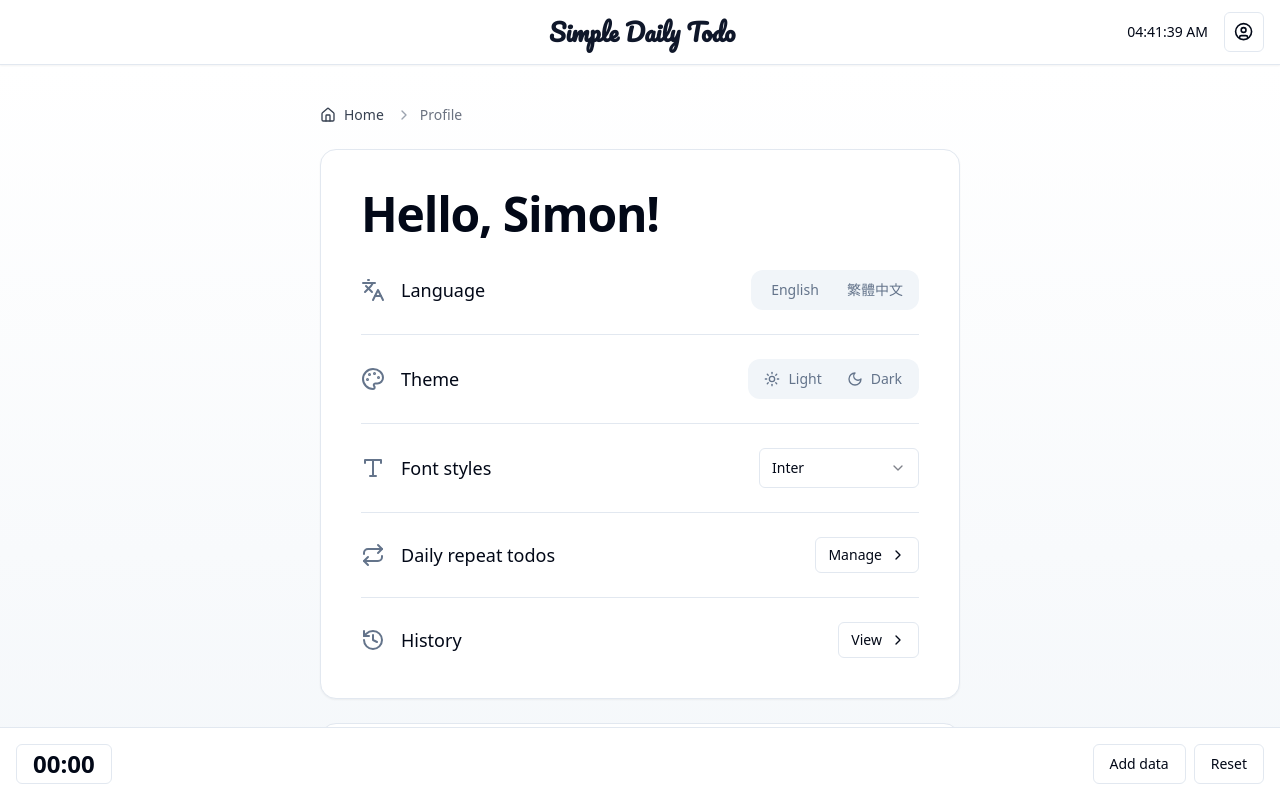
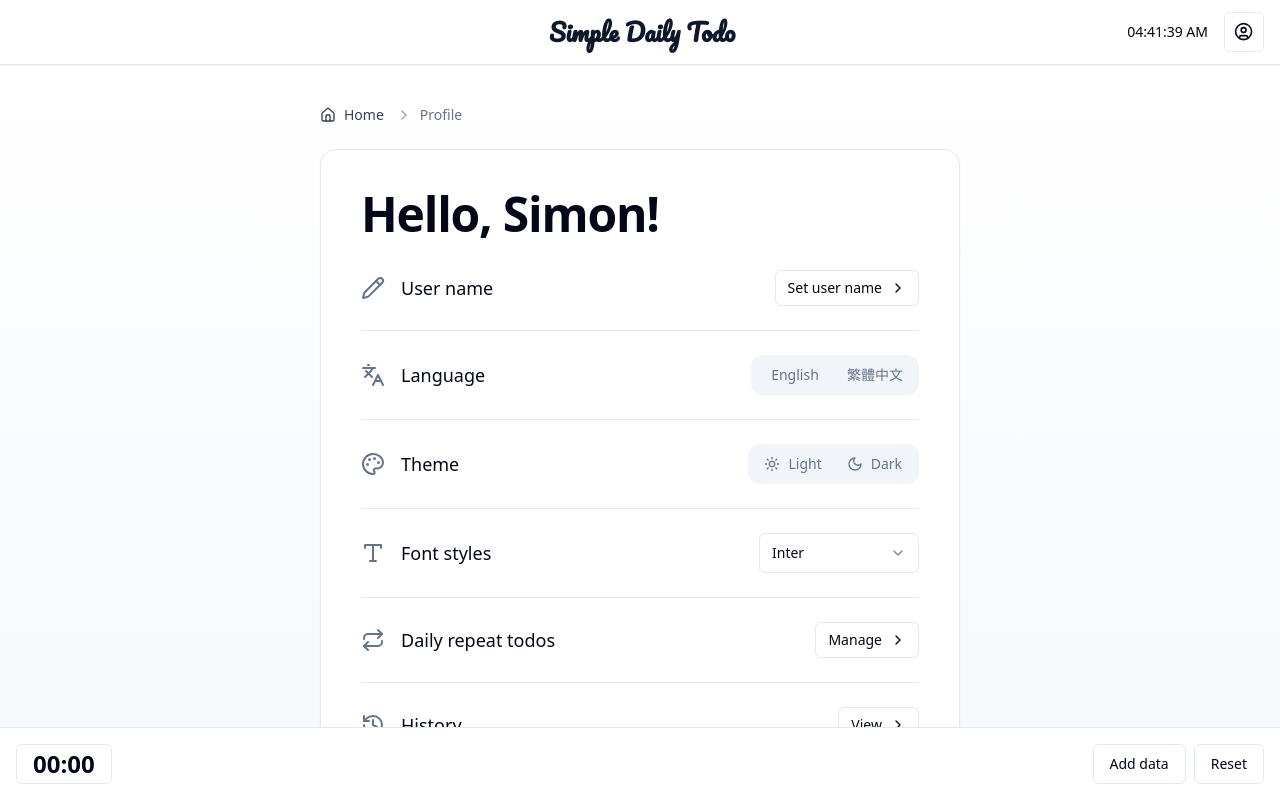
Before and after one commit to Simonlin7972/simple-daily-todo, a React (Vite) app: page /profile in a window 1280 px wide. Shown: the top 798 px of the page. Built offline with nearby package versions, Linux system fonts and the light colour scheme; the HTML template or start-up script is replaced by a standard one.

Commit message:
add use name field in profile page

```diff
--- a/public/locales/en/translation.json
+++ b/public/locales/en/translation.json
@@ -59,5 +59,9 @@
   "aboutApp": "About Simple Daily Todo",
   "madeWith": "Made with",
   "by": "by",
-  "allRightsReserved": "All rights reserved."
+  "allRightsReserved": "All rights reserved.",
+  "userName": "User name",
+  "enterUserName": "Enter your name",
+  "addUserName": "Add user name",
+  "setUserName": "Set user name"
 }
--- a/public/locales/zh/translation.json
+++ b/public/locales/zh/translation.json
@@ -63,5 +63,9 @@
   "aboutApp": "關於 Simple Daily Todo",
   "madeWith": "產品設計與開發",
   "by": "by",
-  "allRightsReserved": "版權所有"
+  "allRightsReserved": "版權所有",
+  "userName": "使用者名稱",
+  "enterUserName": "輸入你的名稱",
+  "addUserName": "新增使用者名稱",
+  "setUserName": "設定使用者名稱"
 }
--- a/src/components/Profile.tsx
+++ b/src/components/Profile.tsx
@@ -1,14 +1,18 @@
-import React from 'react';
+import React, { useState } from 'react';
 import { useTranslation } from 'react-i18next';
 import { Card, CardHeader, CardTitle, CardContent } from "@/components/ui/card";
 import { Tabs, TabsList, TabsTrigger } from "@/components/ui/tabs";
 import { useTheme } from "next-themes";
-import { Moon, Sun, ChevronRight, Languages, Palette, Repeat, History, Type, Heart } from "lucide-react";
+import { Moon, Sun, ChevronRight, Languages, Palette, Repeat, History, Type, Heart, Pencil } from "lucide-react";
 import { Separator } from "@/components/ui/separator";
 import { Button } from "@/components/ui/button";
 import { Select, SelectContent, SelectItem, SelectTrigger, SelectValue } from "@/components/ui/select";
 import { useFont } from '../contexts/FontContext';
 import { Breadcrumb } from './Breadcrumb';
+import { Dialog, DialogContent, DialogHeader, DialogTitle, DialogFooter } from "@/components/ui/dialog";
+import { Input } from "@/components/ui/input";
+import useLocalStorage from "@/hooks/useLocalStorage";
+import { XIcon } from "lucide-react";
 type Font = 'inter' | 'roboto' | 'open-sans' | 'lato' | 'poppins';
 
 export const Profile: React.FC = () => {
@@ -29,6 +33,21 @@ export const Profile: React.FC = () => {
     { value: 'poppins', label: 'Poppins' },
   ];
 
+  const [isNameDialogOpen, setIsNameDialogOpen] = useState(false);
+  const [newName, setNewName] = useState("");
+  const [userName, setUserName] = useLocalStorage<string>("userName", "") as [
+    string,
+    React.Dispatch<React.SetStateAction<string>>
+  ];
+
+  const handleNameSubmit = () => {
+    if (newName.trim()) {
+      setUserName(newName.trim());
+      setIsNameDialogOpen(false);
+      setNewName("");
+    }
+  };
+
   return (
     <div className={`font-${font} max-w-2xl mx-auto px-4 pt-6 space-y-6`}>
       <Breadcrumb currentPage={t('profile')} />
@@ -36,10 +55,40 @@ export const Profile: React.FC = () => {
       {/* Settings Card */}
       <Card className="p-4">
         <CardHeader>
-          <CardTitle className="text-left text-5xl">Hello, Simon!</CardTitle>
+          <CardTitle className="text-left text-5xl">Hello, {userName || "Simon!"}</CardTitle>
         </CardHeader>
         <CardContent className="p-6 pt-2">
           <div className="space-y-6">
+            {/* 使用者名稱設置 */}
+            <div className="flex items-center space-x-4">
+              <Pencil className="h-6 w-6 text-muted-foreground" />
+              <div className="flex-grow flex justify-between items-center">
+                <h3 className="text-lg font-medium">{t('userName')}</h3>
+                <Button variant="outline" size="sm" onClick={() => setIsNameDialogOpen(true)}>
+                  {userName || t('setUserName')}
+                  <ChevronRight className="ml-2 h-4 w-4" />
+                </Button>
+                <Dialog open={isNameDialogOpen} onOpenChange={setIsNameDialogOpen}>
+                  <DialogContent>
+                    <DialogHeader>
+                      <DialogTitle>{t('userName')}</DialogTitle>
+                    </DialogHeader>
+                    <Input value={newName || userName} onChange={(e) => setNewName(e.target.value)} placeholder={t('enterUserName')} defaultValue={userName} />
+                    <DialogFooter>
+                      <Button variant="outline" size="sm" onClick={() => setIsNameDialogOpen(false)}>
+                        {t('cancel')}
+                      </Button>
+                      <Button variant="default" size="sm" onClick={handleNameSubmit} type="submit">
+                        {t('save')}
+                      </Button>
+                    </DialogFooter>
+                  </DialogContent>
+                </Dialog>
+              </div>
+            </div>
+
+            <Separator className="my-4" />
+
             {/* 語言設置 */}
             <div className="flex items-center space-x-4">
               <Languages className="h-6 w-6 text-muted-foreground" />
```
